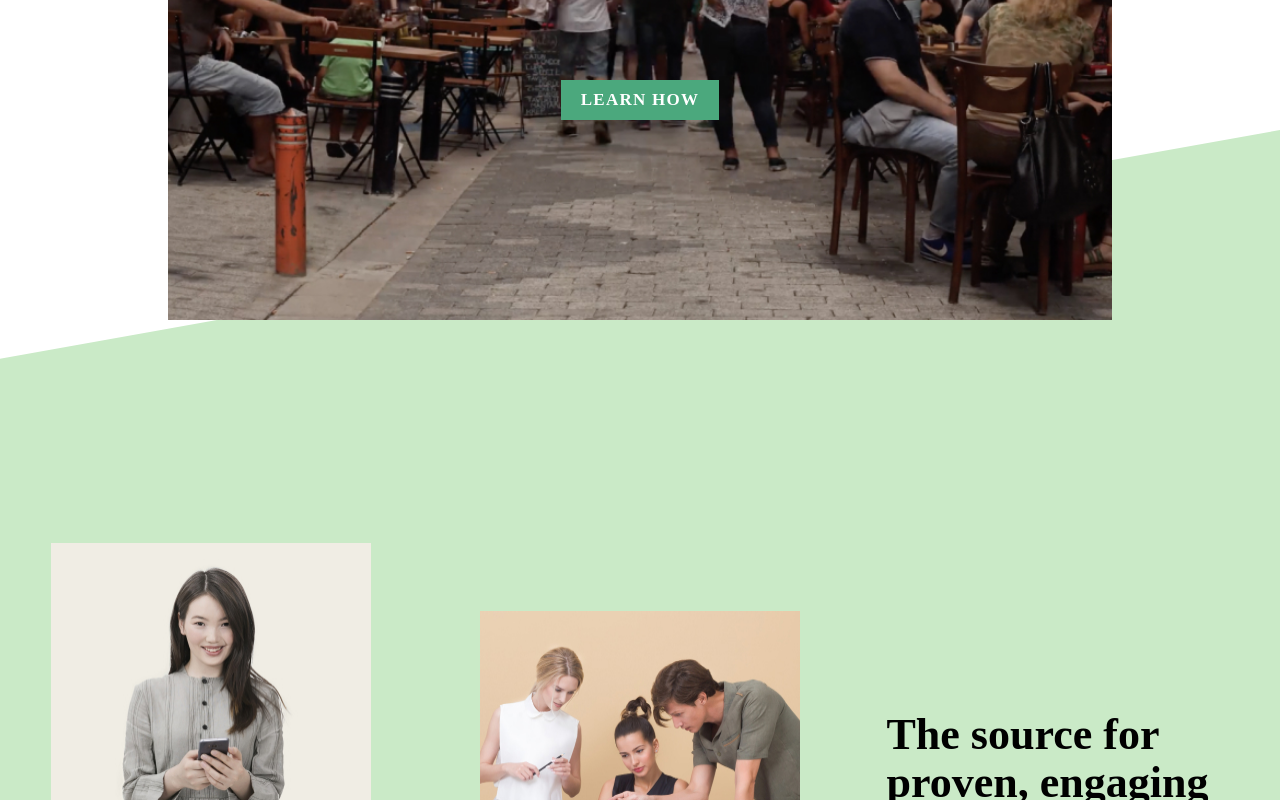
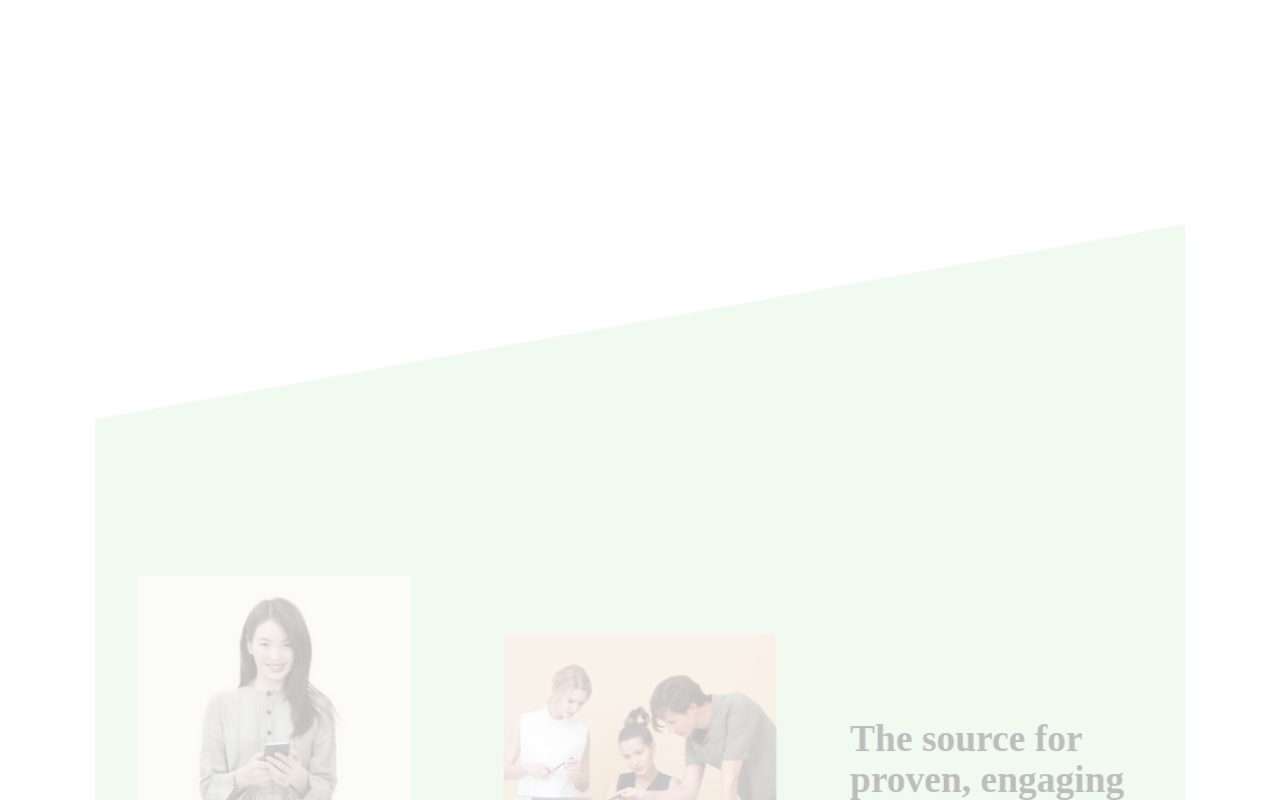
Before and after one commit to Andriikryl/ninja-mail, a Next.js app: page / in a window 1280 px wide. Shown: the part 940-1740 px from the top of the page. Built offline with nearby package versions, Linux system fonts and the light colour scheme.

Commit message:
add motion section component

```diff
--- /dev/null
+++ b/src/components/motionSection/MotionSection.tsx
@@ -0,0 +1,30 @@
+"use client";
+import React, { useRef } from "react";
+import { useScroll, useTransform, motion } from "framer-motion";
+
+interface IMotionSection {
+  className: string;
+  children: React.ReactNode;
+}
+
+export default function MotionSection({ className, children }: IMotionSection) {
+  const turgetRef = useRef<HTMLDivElement>(null);
+  const { scrollYProgress } = useScroll({
+    target: turgetRef,
+    offset: ["end end", "end start"],
+  });
+  const opacity = useTransform(scrollYProgress, [0, 0.5], [1, 0]);
+  const scale = useTransform(scrollYProgress, [0, 0.5], [1, 0.8]);
+  return (
+    <motion.section
+      className={className}
+      style={{ opacity, scale }}
+      ref={turgetRef}
+      initial="hidden"
+      whileInView="visible"
+      viewport={{ amount: 0.2 }}
+    >
+      {children}
+    </motion.section>
+  );
+}
--- a/src/components/sections/brands/Brands.tsx
+++ b/src/components/sections/brands/Brands.tsx
@@ -3,6 +3,7 @@ import style from "./style.module.css";
 import { Container } from "@/components/container/Container";
 import Image from "next/image";
 import Gravity from "@/components/gravity/Gravity";
+import MotionSection from "@/components/motionSection/MotionSection";
 
 const data = [
   {
@@ -44,7 +45,7 @@ const data = [
 
 export default function Brands() {
   return (
-    <section className={style.brands}>
+    <MotionSection className={style.brands}>
       <Container>
         <h4 className={style.brands__title}>
           All the best brands already use us.
@@ -66,6 +67,6 @@ export default function Brands() {
           })}
         </ul>
       </Container>
-    </section>
+    </MotionSection>
   );
 }
--- a/src/components/sections/customers/Customers.tsx
+++ b/src/components/sections/customers/Customers.tsx
@@ -2,16 +2,17 @@ import React from "react";
 import style from "./style.module.css";
 import { Container } from "@/components/container/Container";
 import { Button } from "@/components/button/Button";
+import MotionSection from "@/components/motionSection/MotionSection";
 
 export default function Customers() {
   return (
-    <section className={style.customers}>
+    <MotionSection className={style.customers}>
       <Container>
         <div className={style.customers__learn}>
           <h2 className={style.customers__title}>Reach More Customers</h2>
           <Button>LEARN HOW</Button>
         </div>
       </Container>
-    </section>
+    </MotionSection>
   );
 }
--- a/src/components/sections/hero/Hero.tsx
+++ b/src/components/sections/hero/Hero.tsx
@@ -1,4 +1,3 @@
-import React from "react";
 import style from "./style.module.css";
 import { Container } from "@/components/container/Container";
 import { Button } from "@/components/button/Button";
--- a/src/components/sections/learn/Learn.tsx
+++ b/src/components/sections/learn/Learn.tsx
@@ -3,6 +3,7 @@ import Image from "next/image";
 import React from "react";
 import style from "./style.module.css";
 import { Button } from "@/components/button/Button";
+import MotionSection from "@/components/motionSection/MotionSection";
 
 const data = [
   {
@@ -36,7 +37,7 @@ const data = [
 
 export default function Learn() {
   return (
-    <section className={style.learn}>
+    <MotionSection className={style.learn}>
       <Container>
         <ul className={style.learn__list}>
           {data.map((item) => {
@@ -77,6 +78,6 @@ export default function Learn() {
           <Button>JOIN OUR LIST</Button>
         </form>
       </Container>
-    </section>
+    </MotionSection>
   );
 }
--- a/src/components/sections/source/Source.tsx
+++ b/src/components/sections/source/Source.tsx
@@ -4,10 +4,11 @@ import ImageOne from "public/customers/photo-one.jpg";
 import ImageTwo from "public/customers/photo-two.jpg";
 import Image from "next/image";
 import style from "./style.module.css";
+import MotionSection from "@/components/motionSection/MotionSection";
 
 export default function Source() {
   return (
-    <section className={style.source}>
+    <MotionSection className={style.source}>
       <Container className={style.source__container}>
         <div className={style.source__box}>
           <article className={style.card}>
@@ -50,6 +51,6 @@ export default function Source() {
           </div>
         </div>
       </Container>
-    </section>
+    </MotionSection>
   );
 }
```
